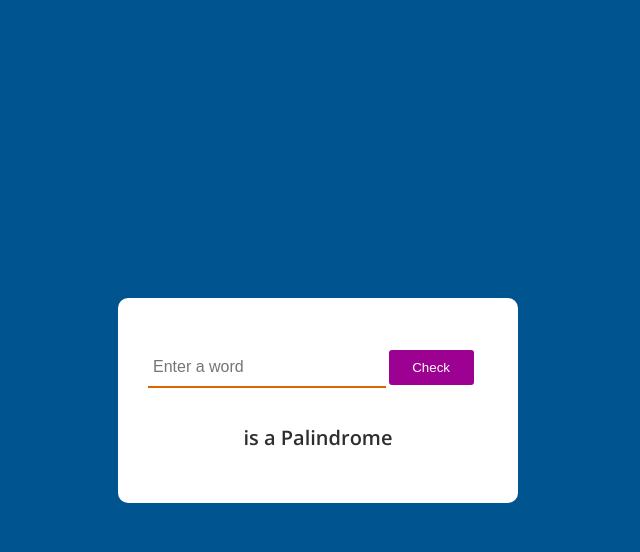
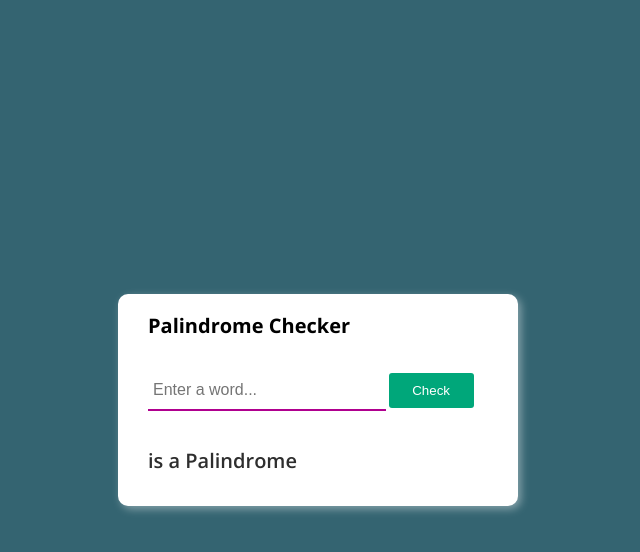
Before and after one commit to liloby/VowelCounter, a plain HTML site: page index.html in a window 1280 px wide. Both pictures are taken after a click on the button "Check". Shown: the whole page, without its empty margins (322-962 px from the left). Drawn offline with nearby package versions, Linux system fonts and the light colour scheme.

Commit message:
added animation

```diff
--- a/index.html
+++ b/index.html
@@ -13,7 +13,8 @@
   <body>
     <section class="main">
       <div class="container pal">
-        <input type="text" class="input-text" placeholder="Enter a word">
+        <h1>Palindrome Checker</h1>
+        <input type="text" class="input-text" placeholder="Enter a word...">
         <button class="btn">Check</button>
         <p class="result"></p>
       </div>
--- a/script.js
+++ b/script.js
@@ -8,9 +8,13 @@ btn.addEventListener('click', palindrome)
 function palindrome() {
     const currentStr = input.value.toUpperCase()
     const reverseStr = input.value.split('').reverse().join('').toUpperCase()
+    result.classList.add('animate')
     if (currentStr === reverseStr) {
         result.innerHTML = `${currentStr} is a Palindrome`
     } else {
         result.innerHTML = `${currentStr} is <span style='color: red'>NOT</span> a Palindrom`
     }
+    setTimeout(() => {
+        result.classList.remove('animate')
+    }, 4000)
 }
--- a/styles.css
+++ b/styles.css
@@ -41,7 +41,7 @@ img {
 }
 
 body {
-  background: var(--light-blue);
+  background: #346471;
 }
 
 .main {
@@ -54,16 +54,17 @@ body {
 
 .pal {
   width: 40rem;
-  background-color: var(--white);
-  padding: 5rem 3rem;
+  background: var(--white);
+  padding: 5rem 3rem 3rem 3rem;
   border-radius: 1rem;
+  box-shadow: 3px 3px 8px rgba(255, 255, 255, 0.407);
 }
 
 input {
   width: 70%;
   border: none;
   outline: none;
-  border-bottom: 2px solid var(--color-sec);
+  border-bottom: 2px solid #b0008f;
   padding: 1rem 5px;
   font-size: 1.6rem;
 }
@@ -75,13 +76,40 @@ button {
   outline: none;
   border-radius: 3px;
   color: var(--white);
-  background: var(--color-primary);
+  background: rgb(0, 167, 122);
+  cursor: pointer;
+}
+
+button:hover {
+  opacity: 50%;
 }
 
 p.result {
   margin-top: 3.5rem;
-  text-align: center;
   font-size: 2rem;
   font-weight: 600;
   color: rgb(46, 46, 46);
 }
+
+p.animate {
+  white-space: nowrap;
+  overflow: hidden;
+  width: 100%;
+  animation: type 3s steps(70, end);
+}
+
+@keyframes type{
+  0% {
+    width: 0%;
+  }
+  100% {
+    width: 100%;
+  }
+}
+
+h1 {
+  display: flex;
+  justify-content: start;
+  font-size: 2rem;
+  transform: translate(0, -120%);
+}
```
